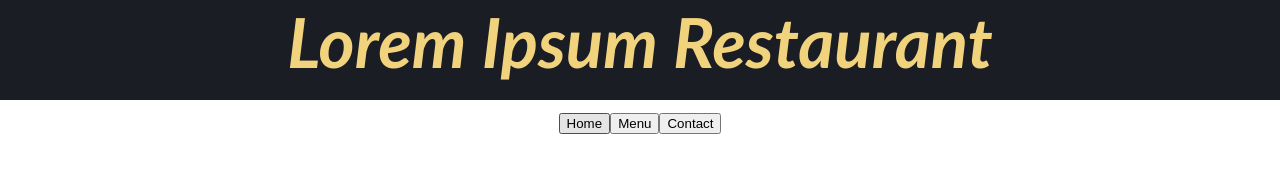
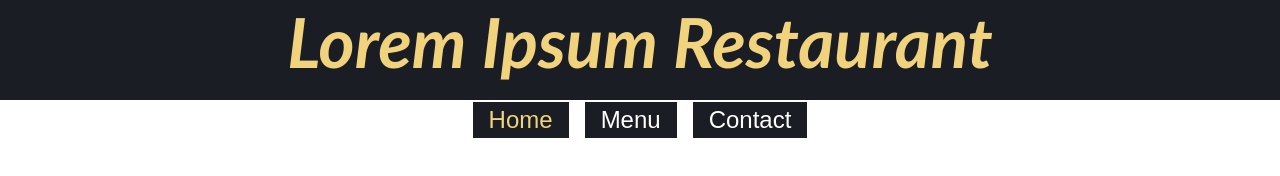
Before and after one commit to mkj-dev/top-restaurant-page, a plain HTML site: page index.html in a window 1280 px wide. In both pictures the pointer is over the button "Home". Drawn offline with Linux system fonts and the light colour scheme.

Commit message:
Add basic styles for header and buttons

```diff
--- a/style.css
+++ b/style.css
@@ -18,9 +18,9 @@ body {
     color: #f1d37e;
 }
 
-#page1,
-#page2,
-#page3 {
+#pageButton1,
+#pageButton2,
+#pageButton3 {
     font-size: 24px;
     margin: 8px;
     padding: 4px 16px;
@@ -29,8 +29,8 @@ body {
     background-color: #1a1d24;
 }
 
-#page1:hover,
-#page2:hover,
-#page3:hover {
+#pageButton1:hover,
+#pageButton2:hover,
+#pageButton3:hover {
     color: #f1d37e;
 }
```
